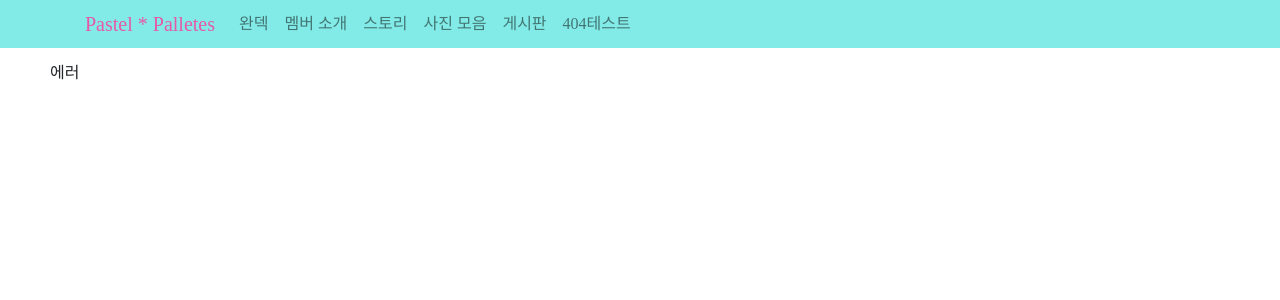
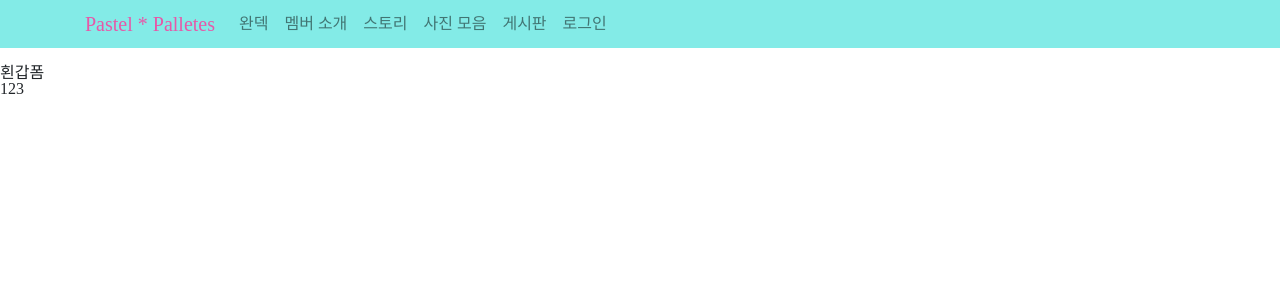
Before and after one commit to Bang-Dream/Pastel-Pallete, a React (Create React App) app in the folder frontend/: page /signup in a window 1280 px wide. Shown: the top 300 px of the page. Built offline with nearby package versions, Linux system fonts and the light colour scheme; a web font is replaced by a local one.

Commit message:
⚡️ :: (#14) 로그인 회원가입 폼 작성
.

```diff
--- /dev/null
+++ b/frontend/src/components/Login/Login.tsx
@@ -0,0 +1,10 @@
+import React from "react";
+
+export default function Login() {
+  return (
+    <div style={{ marginTop: "65px" }}>
+      로그인폼
+      <div>123</div>
+    </div>
+  );
+}
--- /dev/null
+++ b/frontend/src/components/Login/Signup.tsx
@@ -0,0 +1,10 @@
+import React from "react";
+
+export default function Signup() {
+  return (
+    <div style={{ marginTop: "65px" }}>
+      횐갑폼
+      <div>123</div>
+    </div>
+  );
+}
--- a/frontend/src/components/Ui/Navbar.tsx
+++ b/frontend/src/components/Ui/Navbar.tsx
@@ -4,11 +4,7 @@ import "../../scss/Main.scss";
 import { Navbar, Container, Nav } from "react-bootstrap"; //NavDropdown
 export default function Navigation() {
   return (
-    <Navbar
-      className="fixed-top mint mb-5"
-      bg="light"
-      expand="lg"
-    >
+    <Navbar className="fixed-top mint mb-5" bg="light" expand="lg">
       <Container>
         <Navbar.Brand href="/" id="Logo">
           Pastel <span id="star">*</span> Palletes
@@ -22,7 +18,9 @@ export default function Navigation() {
             <Nav.Link href="illust">사진 모음</Nav.Link>
             <Nav.Link href="board">게시판</Nav.Link>
             {/*  */}
-            <Nav.Link href="qqqq">404테스트</Nav.Link>
+            <Nav.Link className="ml-auto" href="login">
+              로그인
+            </Nav.Link>
             {/*  */}
             {/* <NavDropdown title="Dropdown" id="basic-nav-dropdown">
               <NavDropdown.Item href="#action/3.1">Action</NavDropdown.Item>
--- a/frontend/src/index.tsx
+++ b/frontend/src/index.tsx
@@ -9,6 +9,8 @@ import Deck from "./components/Function/Deck";
 import Illust from "./components/Function//Illust";
 import Write from "./components/Function/Write";
 import Board from "./components/Function/Board";
+import Login from "./components/Login/Login";
+import Signup from "./components/Login/Signup";
 import Ok from "./components/Function/Ok";
 import Error from "./components/Error/Error";
 const rootElement = document.getElementById("root");
@@ -23,6 +25,8 @@ render(
         <Route path="illust" element={<Illust />} />
         <Route path="write" element={<Write />} />
         <Route path="board" element={<Board />} />
+        <Route path="login" element={<Login />} />
+        <Route path="signup" element={<Signup />} />
         <Route path="ok" element={<Ok />} />
         <Route path="*" element={<Error />} />
       </Route>
```
Also changed, not shown: 1 other file (tests, documents, lock files or other folders).
